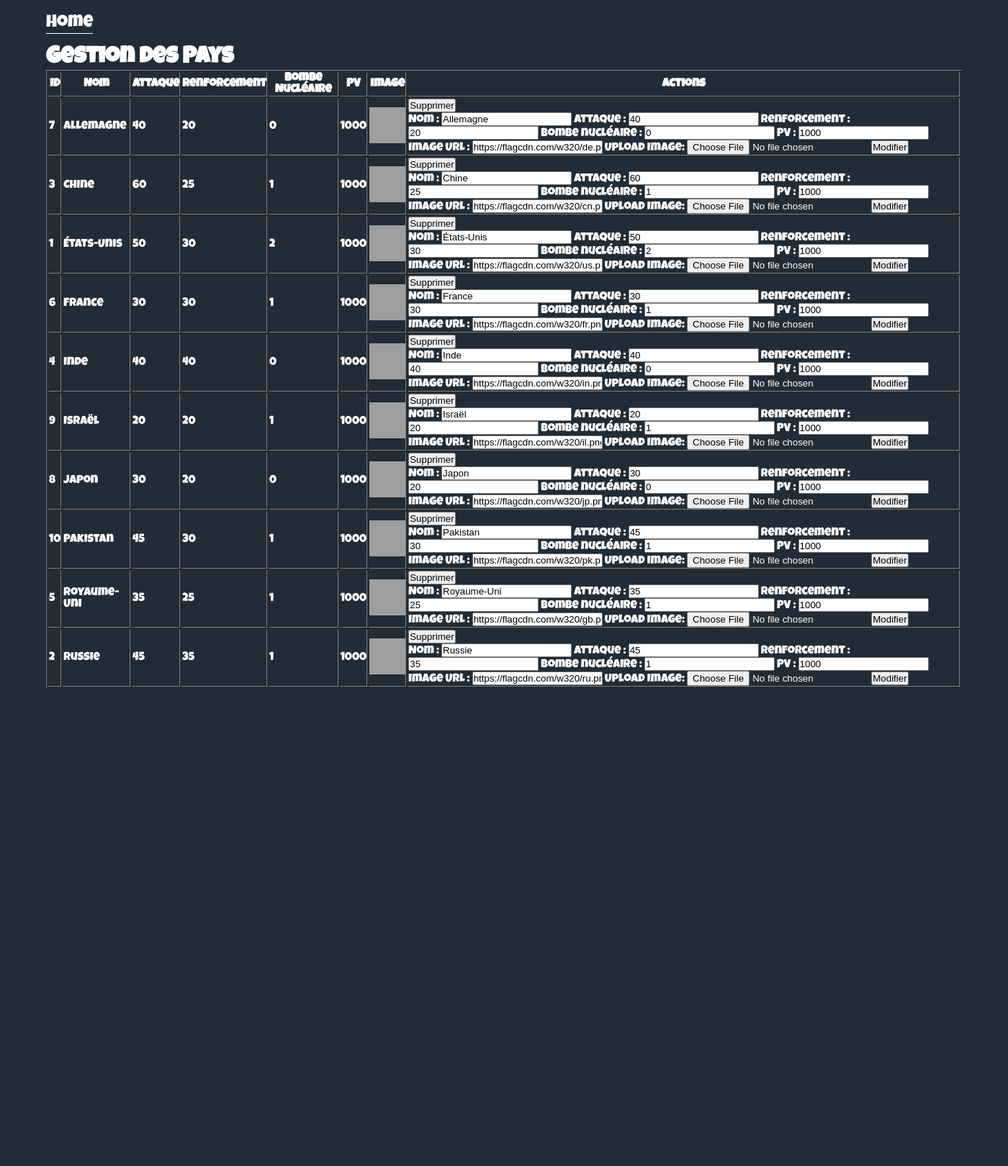
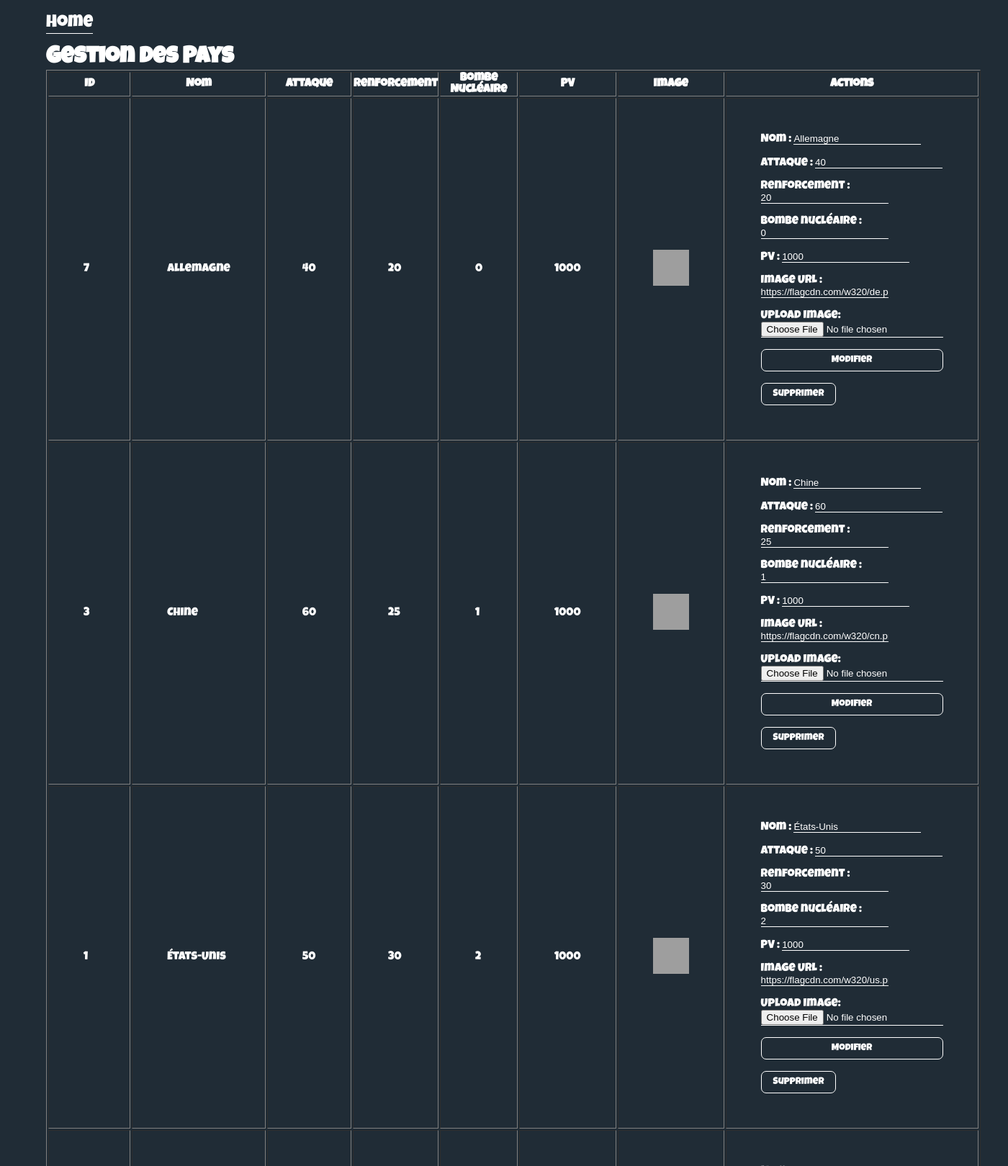
Before and after one commit to BomberQLF/Minijeu, a PHP site: page /index.php?action=backoffice in a window 1400 px wide. Shown: the top 1620 px of the page at 72% size. Before the commit the page ends 957 px from the top, so only its background shows below. Run offline with PHP 8.4, Linux system fonts and the light colour scheme; data comes from the database, SQL or seed files in the repository; grey boxes are pictures that could not be loaded.

Commit message:
CSS Update

```diff
--- a/Style/style.css
+++ b/Style/style.css
@@ -40,8 +40,7 @@ body {
 }
 .home-container {
   height: 100vh;
-  display: flex
-;
+  display: flex;
   flex-direction: column;
 }
 #select-pays2 {
@@ -146,7 +145,8 @@ body {
   display: flex;
   gap: 15px;
 }
-.attack-bar a, .nuclear-bar a {
+.attack-bar a,
+.nuclear-bar a {
   display: inline-block;
   padding: 10px 20px;
   background-color: #454444;
@@ -155,7 +155,8 @@ body {
   border-radius: 5px;
   transition: background-color 0.3s ease;
 }
-.attack-bar a:hover, .nuclear-bar a:hover {
+.attack-bar a:hover,
+.nuclear-bar a:hover {
   background-color: #676666;
 }
 .nuclear-bar {
@@ -166,3 +167,40 @@ body {
   color: red;
   text-decoration: none;
 }
+td {
+  padding: 3rem;
+}
+#edit-form {
+  display: flex;
+  flex-direction: column;
+  gap: 1rem;
+}
+#modify {
+  background: none;
+    padding: .5rem 1rem;
+    color: white;
+    border: 1px solid white;
+    border-radius: 7px;
+    font-family: "Luckiest Guy", serif;
+}
+#modify:hover {
+  cursor: pointer;
+}
+#delete {
+  background: none;
+  padding: .5rem 1rem;
+  color: white;
+  border: 1px solid white;
+  border-radius: 7px;
+  font-family: "Luckiest Guy", serif;
+  margin-top: 1rem;
+}
+#delete:hover{
+  cursor: pointer;
+}
+input {
+  background: transparent;
+  border: none;
+  border-bottom: 1px solid white;
+  color: white;
+}
--- a/Vue/backoffice.php
+++ b/Vue/backoffice.php
@@ -58,15 +58,11 @@
                     <td><?= htmlspecialchars($country->getPv()) ?></td>
                     <td><img src="<?= htmlspecialchars($country->getImage()) ?>" width="50" height="50"></td>
                     <td>
-                        <form method="post" style="display:inline;" action="index.php?action=deleteCountry">
-                            <input type="hidden" name="id" value="<?= $country->getId() ?>">
-                            <button type="submit" name="delete">Supprimer</button>
-                        </form>
                         <?php if (!isset($country)) {
                             header("Location: index.php?action=backoffice");
                             exit;
                         } ?>
-                        <form method="post" action="index.php?action=editCountry" enctype="multipart/form-data">
+                        <form method="post" action="index.php?action=editCountry" enctype="multipart/form-data" id="edit-form">
                             <input type="hidden" name="id" value="<?= $country->getId() ?>">
                             <label>Nom : <input type="text" name="nom"
                                     value="<?= htmlspecialchars($country->getNom()) ?>"></label>
@@ -81,7 +77,11 @@
                             <label>Image URL : <input type="text" name="image_url"
                                     value="<?= htmlspecialchars($country->getImage()) ?>"></label>
                             <label>Upload Image: <input type="file" name="image_upload"></label>
-                            <button type="submit">Modifier</button>
+                            <button id="modify" type="submit">Modifier</button>
+                        </form>
+                        <form method="post" style="display:inline;" action="index.php?action=deleteCountry">
+                            <input type="hidden" name="id" value="<?= $country->getId() ?>">
+                            <button id="delete" type="submit" name="delete">Supprimer</button>
                         </form>
                     </td>
 
```
